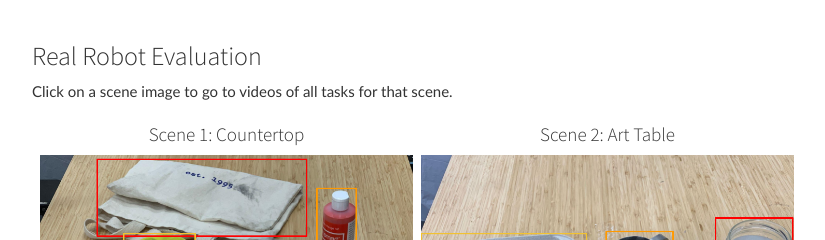
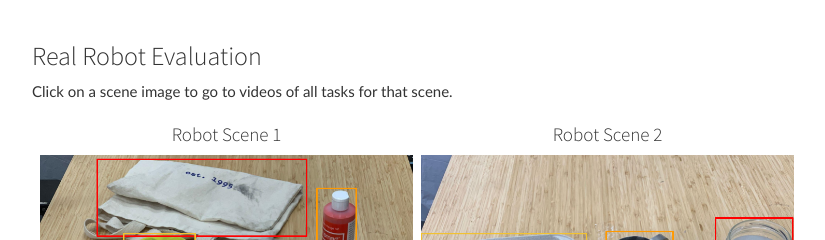
Before and after one commit to Stanford-ILIAD/pg-vlm, a plain HTML site: page index.html in a window 1280 px wide. Shown: the part 3220-3460 px from the top of the page, 223-1048 px from the left. Drawn offline with nearby package versions, Linux system fonts and the light colour scheme; some packages are replaced by stand-ins of ours; a script that the page names is missing.

Commit message:
Change names of real robot scenes

```diff
--- a/index.html
+++ b/index.html
@@ -317,7 +317,7 @@
 	      <div class="irow">
 		<div class="column">
 		  <h4>
-		    Scene 1: Countertop
+		    Robot Scene 1
 		  </h4>
 		  <p style="text-align:center;">
 		    <a href="RS1/index.html">
@@ -328,7 +328,7 @@
 
 		<div class="column">
 		  <h4>
-		    Scene 2: Art Table
+		    Robot Scene 2
 		  </h4>
 		  <p style="text-align:center;">
 		    <a href="RS2/index.html">
```
